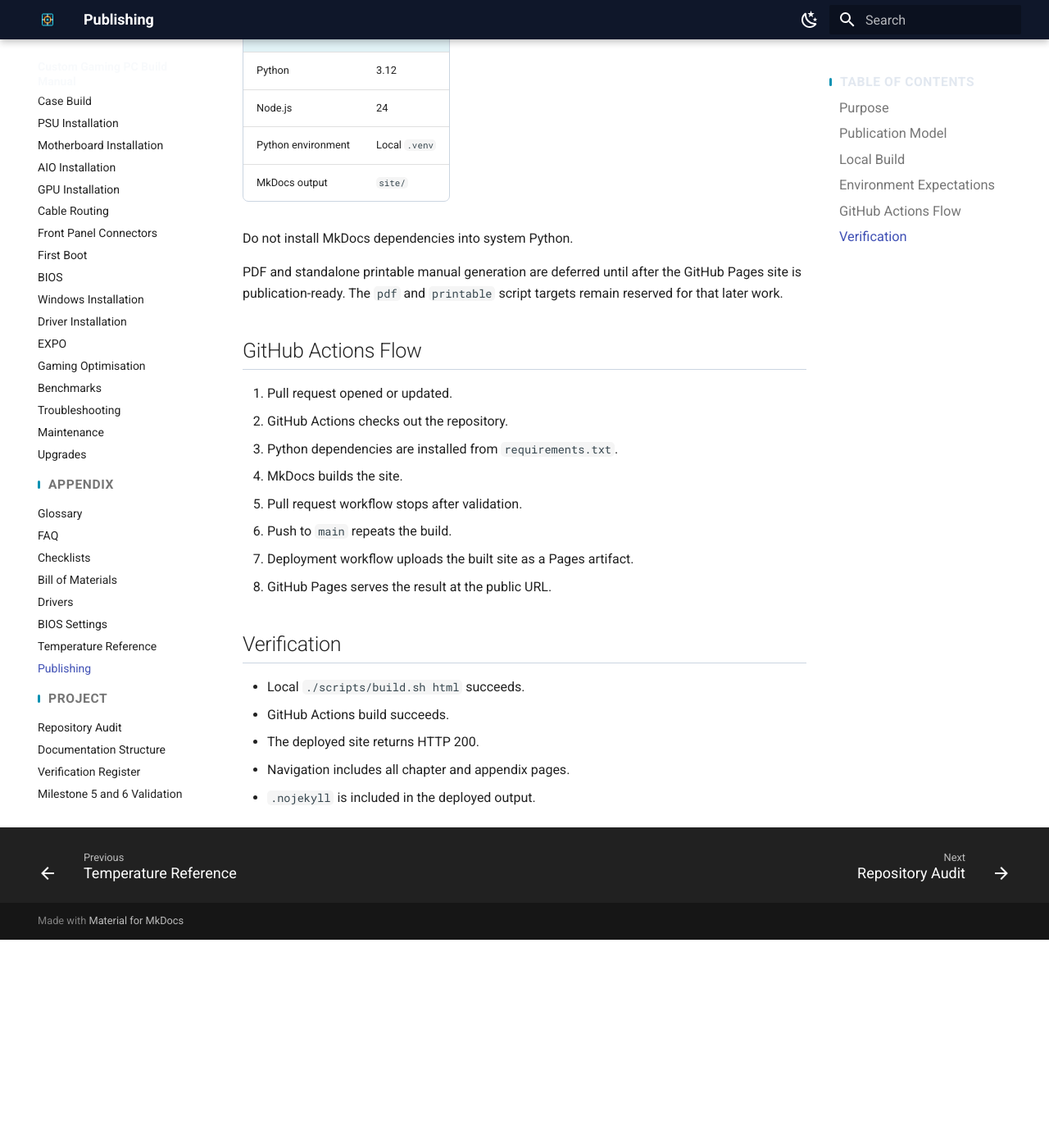
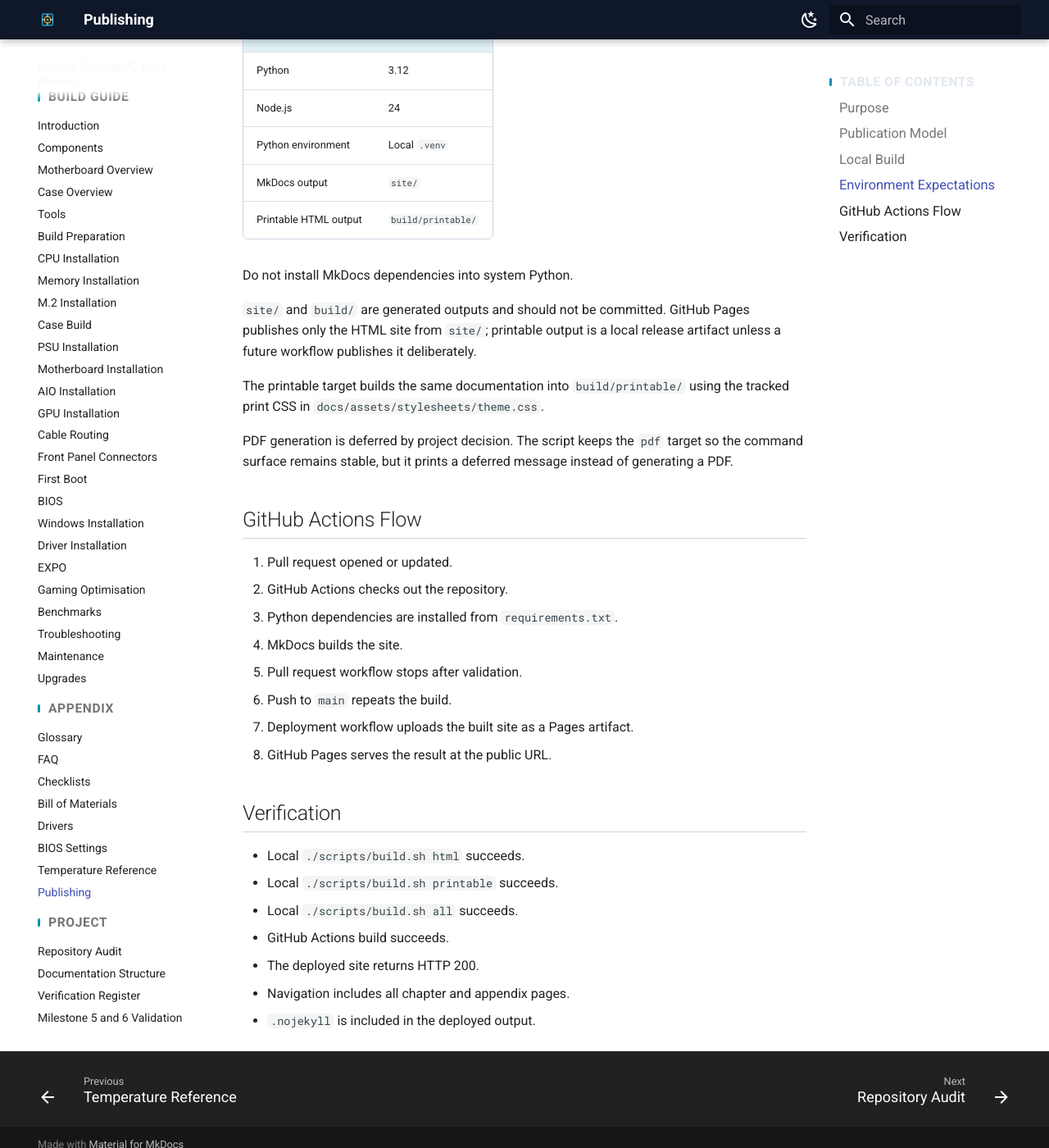
Before and after one commit to t3lstar/PC-Build, an MkDocs documentation site: the page built from docs/appendix/publishing.md, in a window 1280 px wide and 1400 px high, scrolled down 1050 px. Shown: the whole window at 82% size. Built offline with MkDocs 1.6.1 and Material for MkDocs 9.7.7, drawn with Linux system fonts in a browser that asks for light colours; before the commit the page ends 2196 px from its top, so only the background shows below that; some of the changed text lies outside the part shown.

```diff
--- a/docs/appendix/publishing.md
+++ b/docs/appendix/publishing.md
@@ -1,6 +1,6 @@
 # Publishing
 
-Status: Initial publication guidance. Last verified: 2026-07-13 11:47 BST.
+Status: Published HTML content. Last verified: 2026-07-13 15:16 BST.
 
 ## Purpose
 
@@ -41,10 +41,15 @@
 | Node.js | 24 |
 | Python environment | Local `.venv` |
 | MkDocs output | `site/` |
+| Printable HTML output | `build/printable/` |
 
 Do not install MkDocs dependencies into system Python.
 
-PDF and standalone printable manual generation are deferred until after the GitHub Pages site is publication-ready. The `pdf` and `printable` script targets remain reserved for that later work.
+`site/` and `build/` are generated outputs and should not be committed. GitHub Pages publishes only the HTML site from `site/`; printable output is a local release artifact unless a future workflow publishes it deliberately.
+
+The printable target builds the same documentation into `build/printable/` using the tracked print CSS in `docs/assets/stylesheets/theme.css`.
+
+PDF generation is deferred by project decision. The script keeps the `pdf` target so the command surface remains stable, but it prints a deferred message instead of generating a PDF.
 
 ## GitHub Actions Flow
 
@@ -60,6 +65,8 @@
 ## Verification
 
 - Local `./scripts/build.sh html` succeeds.
+- Local `./scripts/build.sh printable` succeeds.
+- Local `./scripts/build.sh all` succeeds.
 - GitHub Actions build succeeds.
 - The deployed site returns HTTP 200.
 - Navigation includes all chapter and appendix pages.
```
Also changed, not shown: docs/project/milestone-05-06-validation-report.md (+4 -0 lines), milestones/milestone-05-professional-engineering.md (+2 -2 lines), 2 other files.
